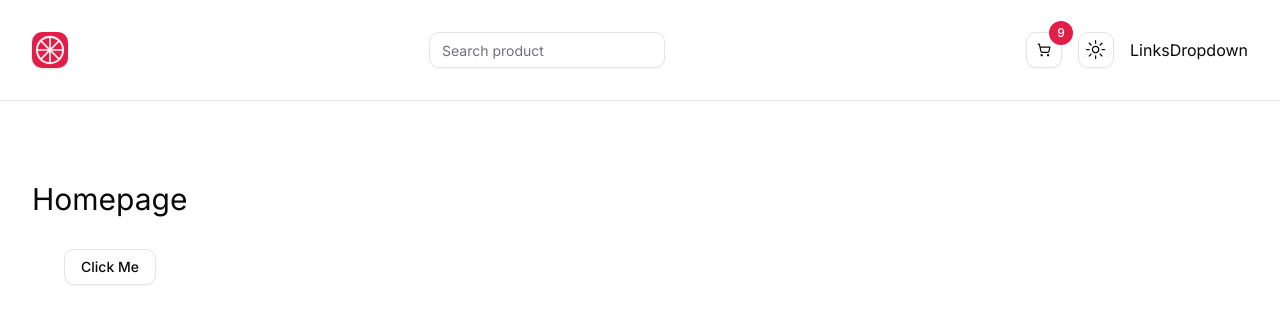
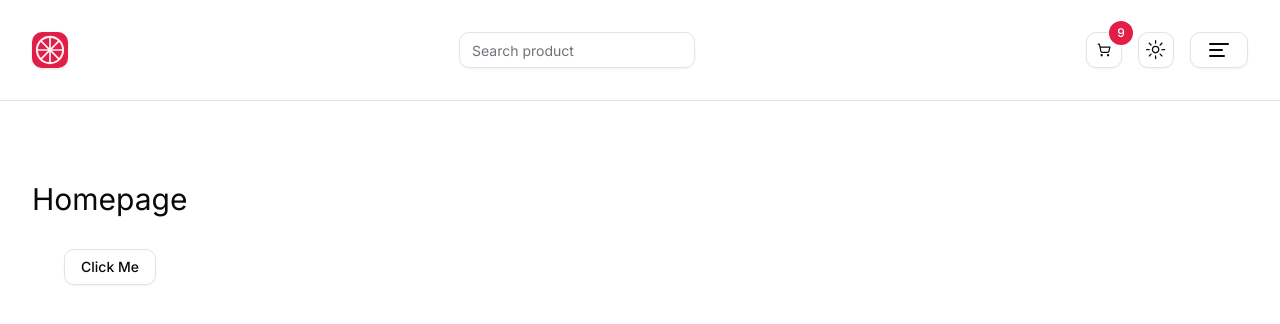
Before and after one commit to BalntadoreGR/Next.js-Store-Project, a Next.js app: page / in a window 1280 px wide. Shown: the top 324 px of the page. Built offline with nearby package versions, Linux system fonts and the light colour scheme.

Commit message:
Set Links and Links Dropdown

```diff
--- a/components/navbar/LinksDropdown.tsx
+++ b/components/navbar/LinksDropdown.tsx
@@ -1,11 +1,34 @@
-import React from 'react'
+import {
+  DropdownMenu,
+  DropdownMenuContent,
+  DropdownMenuItem,
+  DropdownMenuTrigger,
+} from '@/components/ui/dropdown-menu';
+import { LuAlignLeft } from 'react-icons/lu';
+import Link from 'next/link';
+import { Button } from '../ui/button';
+import { links } from '@/utils/links';
 
 function LinksDropdown() {
   return (
-    <div>
-      LinksDropdown
-    </div>
-  )
+    <DropdownMenu>
+      <DropdownMenuTrigger asChild>
+        <Button variant='outline' className='flex gap-4 max-w-[100px]'>
+          <LuAlignLeft className='w-6 h-6' />
+        </Button>
+      </DropdownMenuTrigger>
+      <DropdownMenuContent className='w-40' align='start' sideOffset={10}>
+        {links.map((link) => {
+          return (
+            <DropdownMenuItem key={link.href}>
+              <Link href={link.href} className='capitalize w-full'>
+                {link.label}
+              </Link>
+            </DropdownMenuItem>
+          );
+        })}
+      </DropdownMenuContent>
+    </DropdownMenu>
+  );
 }
-
-export default LinksDropdown
+export default LinksDropdown;
--- /dev/null
+++ b/utils/links.ts
@@ -0,0 +1,13 @@
+type NavLink = {
+    href: string;
+    label: string;
+  };
+
+  export const links: NavLink[] = [
+    { href: '/', label: 'home' },
+    { href: '/about', label: 'about' },
+    { href: '/products', label: 'products' },
+    { href: '/favorites', label: 'favorites' },
+    { href: '/cart', label: 'cart' },
+    { href: '/orders', label: 'orders' },
+  ];
```
